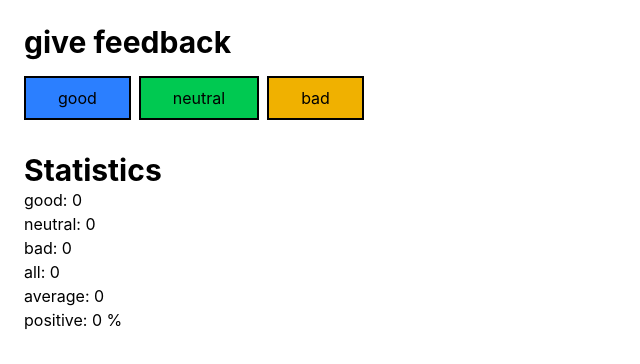
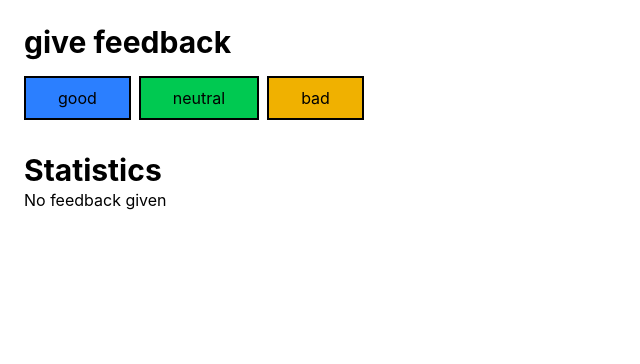
Before and after one commit to Aashishdh/fullstackopen-exercises, a React (Vite) app in the folder Part1-unicafe-exercise/: page / in a window 1280 px wide. Shown: the top 364 px of the page, without its empty margins (0-640 px from the left). Built offline with nearby package versions, Linux system fonts and the light colour scheme.

Commit message:
statistics are only displayed if feedback has already been

```diff
--- a/Part1-unicafe-exercise/src/Components/Statistics.jsx
+++ b/Part1-unicafe-exercise/src/Components/Statistics.jsx
@@ -2,6 +2,10 @@ import React from 'react'
 
 const Statistics = ({ good, neutral, bad }) => {
     const all= good+neutral+bad;
+    // statistics are only displayed if feedback has already been given
+    if(all===0){
+      return <p>No feedback given</p>
+    }
     const average=all > 0 ? (good * 1 + neutral * 0 + bad * -1) / all : 0
     const Positive= all>0 ? (good / all) * 100:0
   return (
```
